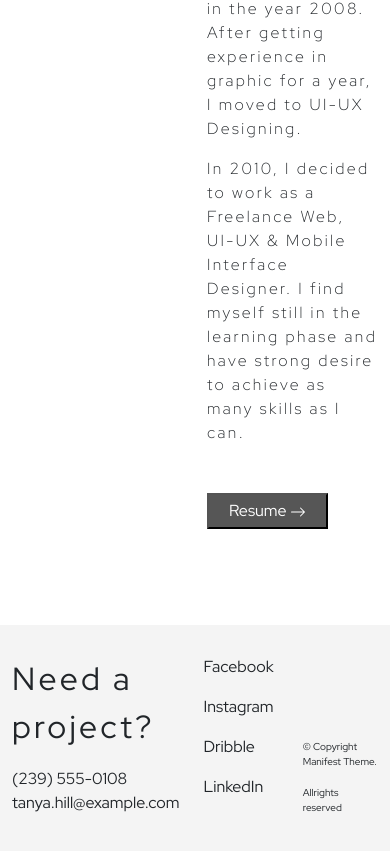
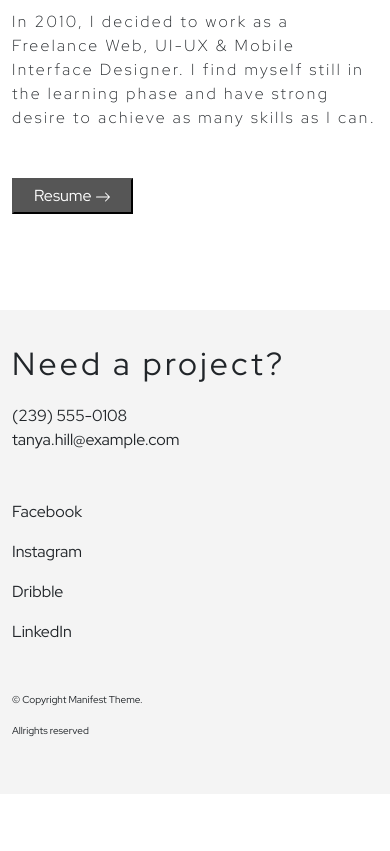
Before and after one commit to Shoreah/Suyou-design, a plain HTML site: page About.html in a window 390 px wide. Shown: the part 467-1318 px from the top of the page. After the commit the page ends 1261 px from the top, so only its background shows below. Drawn offline with nearby package versions, Linux system fonts and the light colour scheme.

Commit message:
made it responsive

```diff
--- a/About.html
+++ b/About.html
@@ -67,7 +67,7 @@
     <section class="aboutContent">
       <div class="container text-start">
         <div class="row">
-          <div class="col">
+          <div class="col-sm-6">
             <p class="pb-4 display-5">About</p>
             <p class="aboutParagraph">
               I’m Suyou <br />
@@ -76,7 +76,7 @@
             </p>
 
           </div>
-          <div class="col">
+          <div class="col-sm-6">
             <div>
               <p class="aboutParagraph">
                 I was born in January 1990. After getting my Degree in computer
@@ -107,7 +107,7 @@
     <footer id="footer">
       <div class="container text-start">
         <div class="row">
-            <div class="col">
+          <div class="col-sm-4 places">
             <div>
               <div class="FooterText">
                 <p>Need a project?</p>
@@ -120,7 +120,7 @@
               </div>
             </div>
           </div>
-            <div class="col">
+          <div class="col-sm-4 places">
             <div>
               <div>
                 <p>Facebook</p>
@@ -136,7 +136,7 @@
               </div>
             </div>
           </div>
-            <div class="col d-flex align-items-end">
+          <div class="col-sm-4 d-flex align-items-end">
             <div class="Copyright">
               <div>
                 <p>© Copyright Manifest Theme.</p>
@@ -149,7 +149,6 @@
         </div>
       </div>
     </footer>
-
       <script src="https://cdn.jsdelivr.net/npm/bootstrap@5.3.3/dist/js/bootstrap.bundle.min.js"></script>
     </body>
   </html>
--- a/about.css
+++ b/about.css
@@ -42,3 +42,16 @@ footer .FooterText{
     color: white;
     background-color: #565656;
 }
+
+@media(max-width:576px) {
+    .aboutContent{
+        padding-top: 3em;
+        padding-bottom: 6em;
+    }
+    .places{
+        margin-bottom: 2em;
+    }
+    .Copyright{
+        margin-bottom: 2em;
+    }
+}
```
Lines whose indentation alone changed are shown as unchanged.
